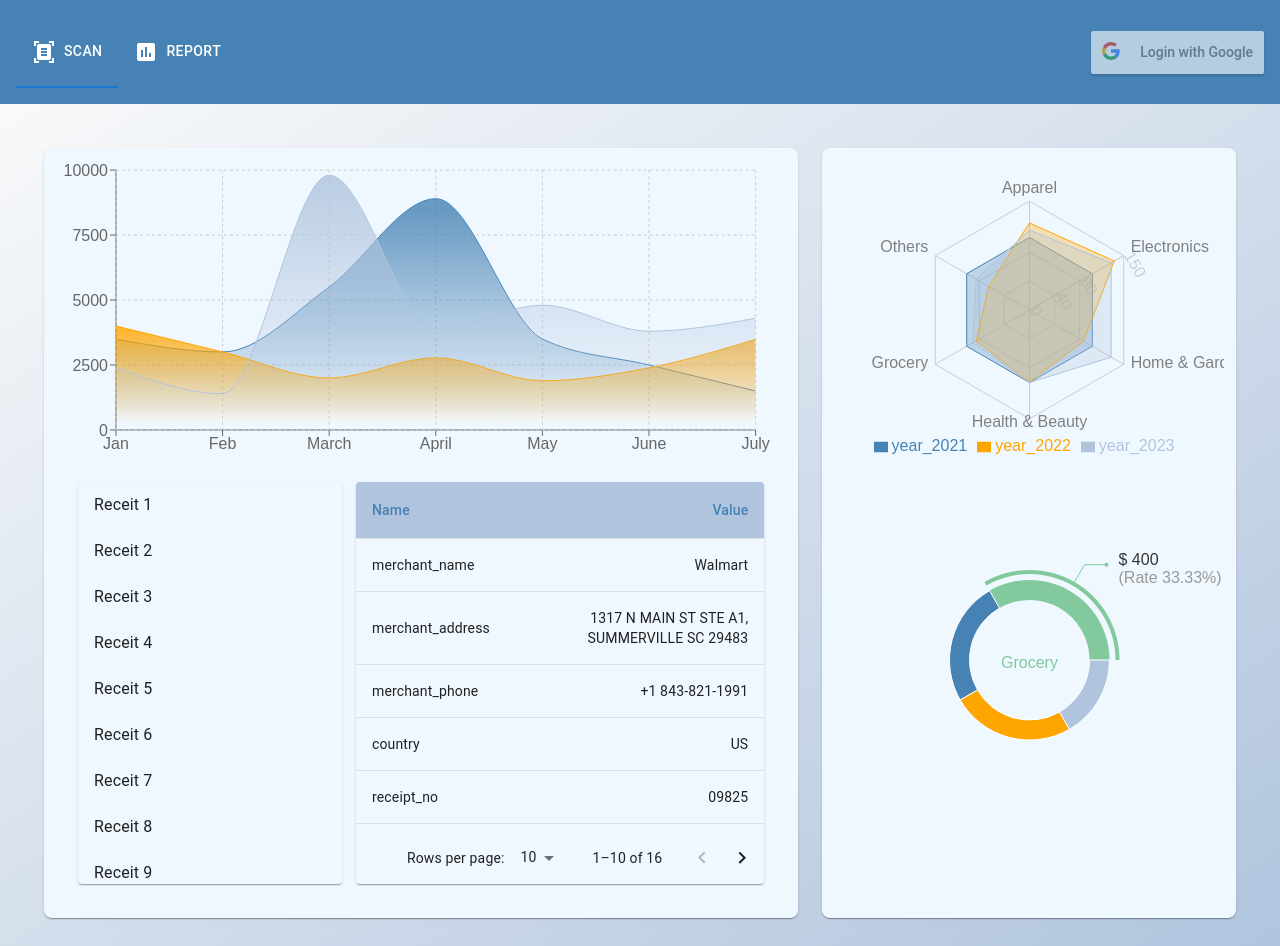
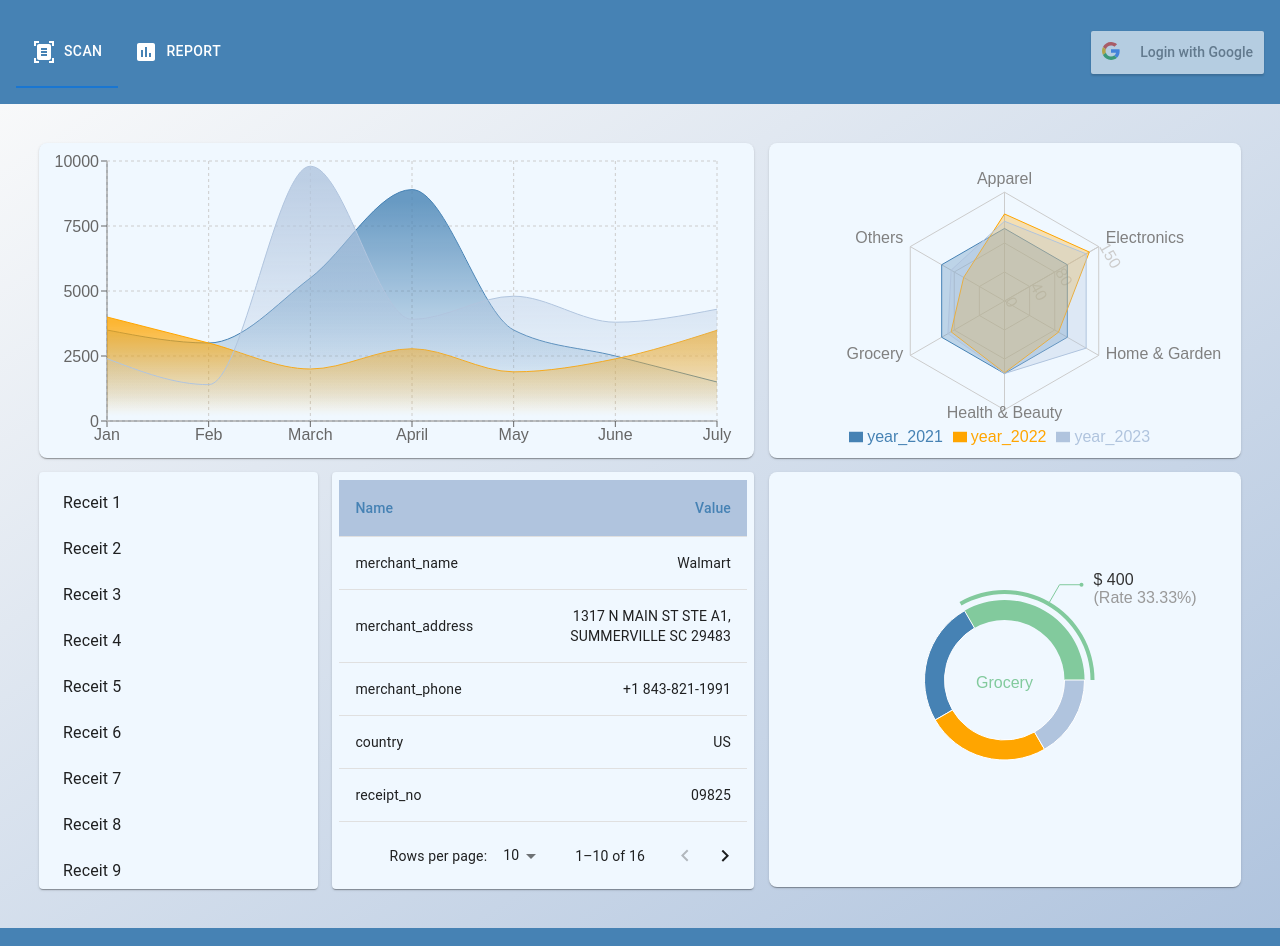
Before and after one commit to 4FD3/frontend, a React (Create React App) app: page /Data in a window 1280 px wide. Shown: the top 946 px of the page. Built offline with nearby package versions, Linux system fonts and the light colour scheme.

Commit message:
adjust layout

```diff
--- a/src/MainPage.tsx
+++ b/src/MainPage.tsx
@@ -9,7 +9,7 @@
 import Tab from '@mui/material/Tab';
 import DocumentScannerIcon from '@mui/icons-material/DocumentScanner';
 import AssessmentIcon from '@mui/icons-material/Assessment';
-
+import MiniDrawer from './components/SideDrawer.tsx';
 
 const theme = {
   primary: '#4682B4',
@@ -126,6 +126,7 @@
           <Route path='/' element={<Receit />} />
           <Route path='/Data' element={<DataDis />} />
         </Routes>
+        {/* <MiniDrawer/> */}
       </MainContent>
       <Footer>
         <small>Copyright © 4FD3 DIGITALIZING RECIEPTS</small>
--- a/src/components/Charts.tsx
+++ b/src/components/Charts.tsx
@@ -89,7 +89,7 @@
 export const RadarChartUseThis = ({ data, style }) => {
     return (
         <Box sx={style}>
-            <ResponsiveContainer width="100%" height={300}>
+            <ResponsiveContainer width="100%" height="100%">
                 <RadarChart cx="50%" cy="50%" outerRadius="80%" data={data}>
                     <PolarGrid />
                     <PolarAngleAxis dataKey="subject" />
--- a/src/components/DataDisplay.tsx
+++ b/src/components/DataDisplay.tsx
@@ -193,7 +193,16 @@
                     display: 'flex',
                     flexDirection: { xs: 'column', md: 'row' },
                 }}>
-                    <Paper sx={{ width: { xs: '100%', md: '60%' }, margin: '1%', padding: '1%', backgroundColor: '#F0F8FF', borderRadius: 2, }}>
+                    <Box sx={{
+                        display: 'flex',
+                        flexDirection: 'column',
+                        width: { xs: '100%', md: '60%' },
+                    }}>
+                        <Box sx={{
+                            display: 'flex',
+                            flexDirection: { xs: 'column', md: 'row' },
+                        }}>
+                            <Paper sx={{ width: { xs: '100%', md: '100%' }, margin: '1%', padding: '1%', backgroundColor: '#F0F8FF', borderRadius: 2, }}>
                                 <AreaChartUseThis
                                     data={data}
                                     style={{
@@ -201,43 +210,63 @@
                                         height: 300,
                                     }}
                                 />
+                            </Paper>
+                        </Box>
+                        {/* <Paper sx={{ width: { xs: '100%', md: '100%' }, margin: '1%', padding: '1%', backgroundColor: '#F0F8FF', borderRadius: 2, }}> */}
                         <Box sx={{
                             display: 'flex',
                             flexDirection: { xs: 'column', md: 'row' },
-                            margin: '1%',
-                            padding: '1%'
                         }}>
-                            <VirtualizedList style={{ xs: '100%', md: '10%', overflow: 'hidden', backgroundColor: '#F0F8FF', margin: '1%' }} />
+                            <VirtualizedList style={{ xs: '100%', md: '10%', overflow: 'hidden', backgroundColor: '#F0F8FF', padding: '1%', margin: '1%' }} />
                             <StickyHeadTable style={{
-                                xs: '100%', md: '50%', overflow: 'hidden', backgroundColor: '#F0F8FF', margin: '1%', '& .MuiTableCell-root': {
+                                xs: '100%', md: '50%', overflow: 'hidden', backgroundColor: '#F0F8FF', padding: '1%', margin: '1%', '& .MuiTableCell-root': {
                                     wordWrap: 'break-word',
                                     maxWidth: '335px',
                                     overflow: 'hidden',
                                 }
                             }} dataT={dummyData['receipts'][0]} />
                         </Box>
-                    </Paper>
-                    <Paper sx={{
-                        borderRadius: 2,
+                        {/* </Paper> */}
+                    </Box>
+                    <Box sx={{
                         display: 'flex',
                         flexDirection: 'column',
                         width: { xs: '100%', md: '40%' },
+                    }}>
+                        <Box sx={{
+                            display: 'flex',
+                            flexDirection: { xs: 'column', md: 'row' },
+                        }}>
+                            <Paper sx={{
+                                borderRadius: 2,
+                                width: { xs: '100%', md: '100%' },
                                 backgroundColor: '#F0F8FF',
-                        padding: '1%',
-                        margin: '1%'
+                                padding: '1.5%',
+                                margin: '1.5%'
                             }}>
-                        <Box>
                                 <RadarChartUseThis data={dataR} style={{ width: '100%', height: 300 }} />
+                            </Paper>
                         </Box>
-                        <Box>
+                        <Box sx={{
+                            display: 'flex',
+                            flexDirection: { xs: 'column', md: 'row' },
+                        }}>
+                            <Paper sx={{
+                                borderRadius: 2,
+                                width: { xs: '100%', md: '100%' },
+                                backgroundColor: '#F0F8FF',
+                                padding: '1.5%',
+                                margin: '1.5%'
+                            }}>
                                 <PieChartUseThis data={[
                                     { name: 'Grocery', value: 400 },
                                     { name: 'Electronic', value: 300 },
                                     { name: 'Home&Garden', value: 300 },
                                     { name: 'Other', value: 200 },
                                 ]} />
+                            </Paper>
                         </Box>
-                    </Paper>
+                    </Box>
                 </Box>
             }
         </div>
```
Lines whose indentation alone changed are shown as unchanged.
